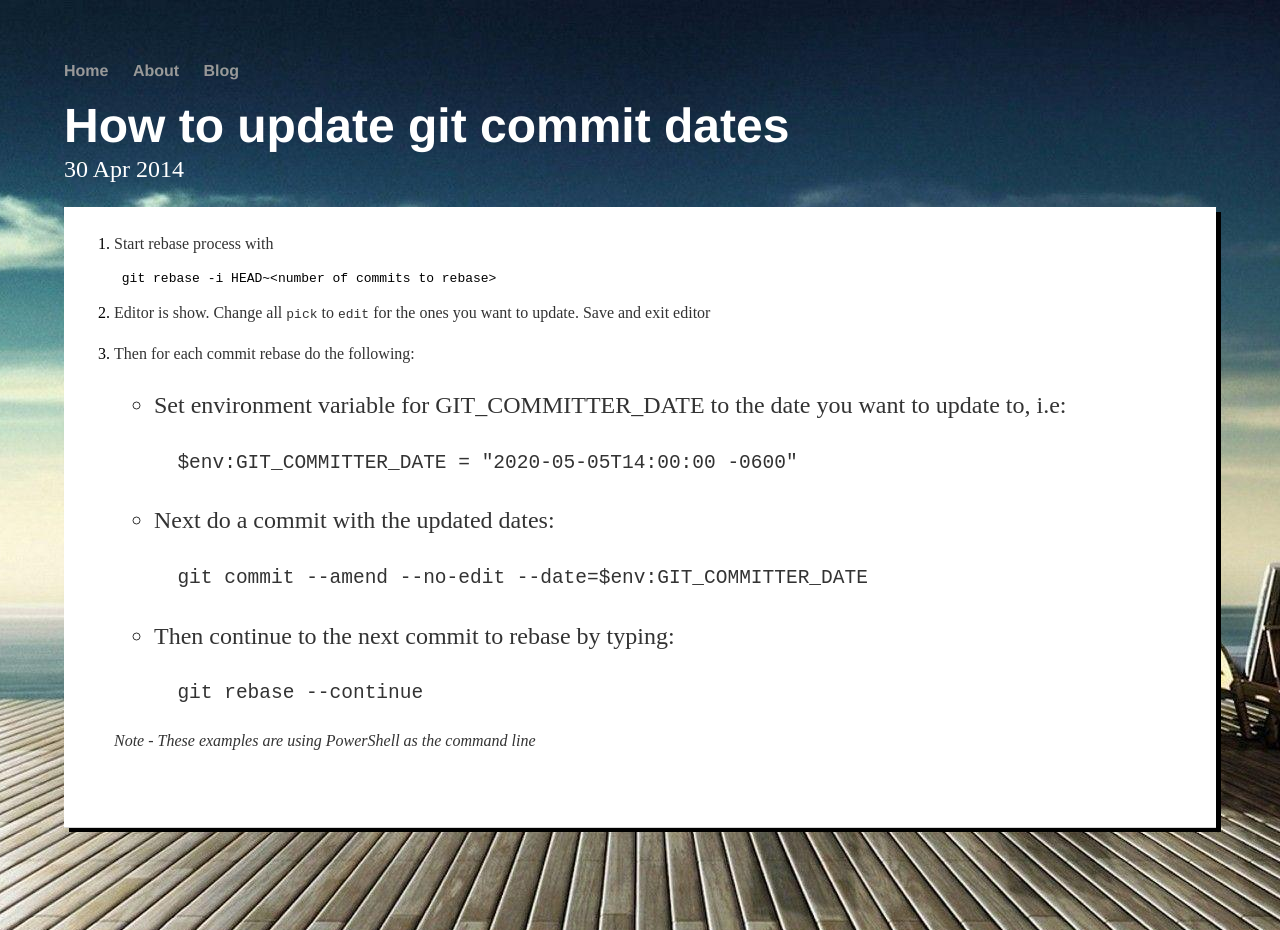
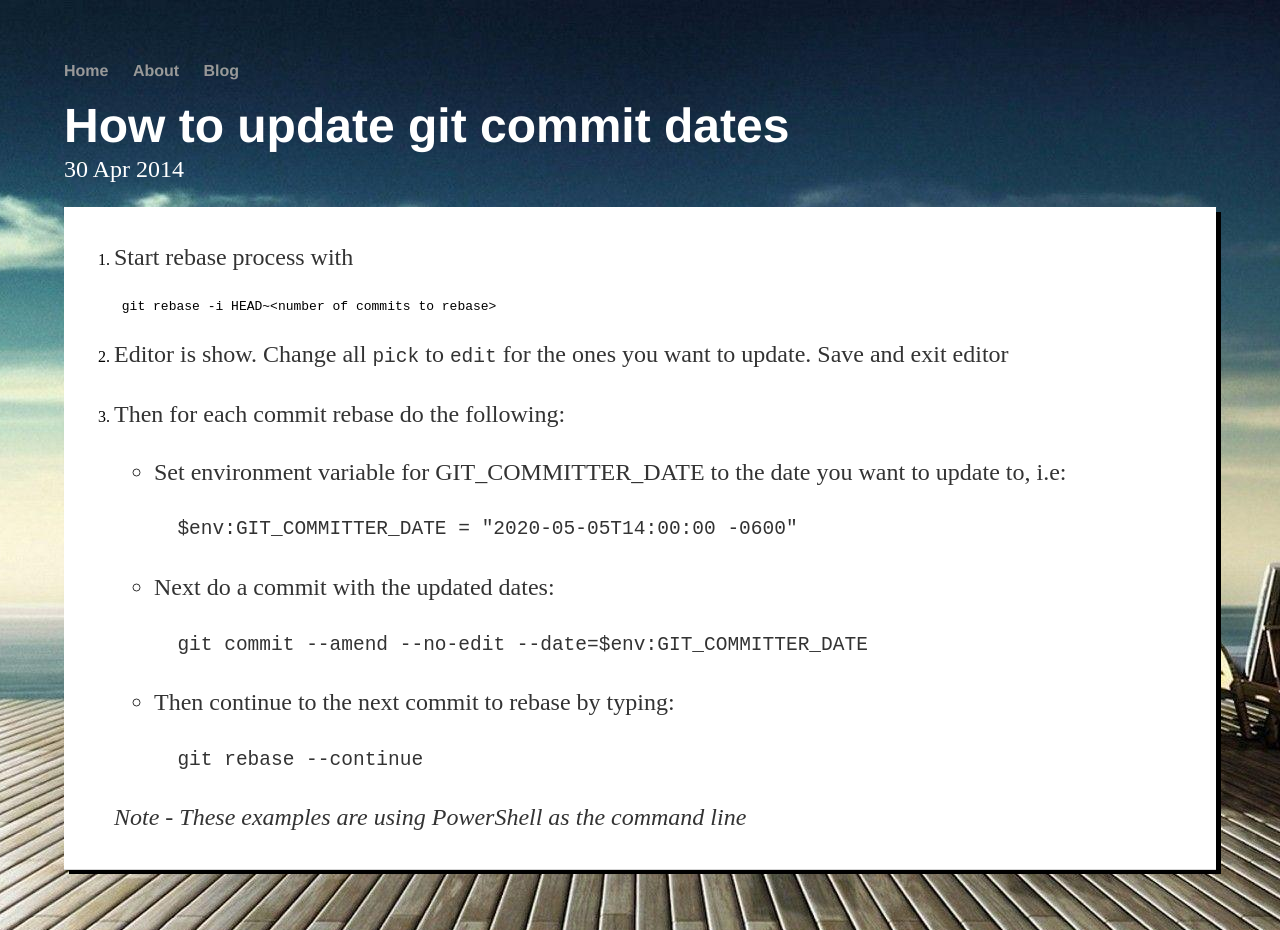
Before and after one commit to brentestewart/brentestewart.github.io, a Jekyll site: the page built from _posts/2020-06-12-how-to-update-git-commit-dates.md, in a window 1280 px wide. Built offline with Jekyll 4.4.1, drawn with Linux system fonts in a browser that asks for light colours.

Commit message:
More changes

```diff
--- a/css/main.css
+++ b/css/main.css
@@ -12,7 +12,7 @@ a { text-decoration: none; color: #999; }
 a:hover { text-decoration: underline; }
 
 p, ul { font-size: 1.5em; line-height: 1.4em; color: #333; }
-li p { font-size: 1em; }
+ul li p { font-size: 1em; }
 
 h1, h2, h3, h4 { font-family: 'Helvetica', 'Arial', 'Sans-Serif'; }
 h1 { font-size: 3em;  }
```
